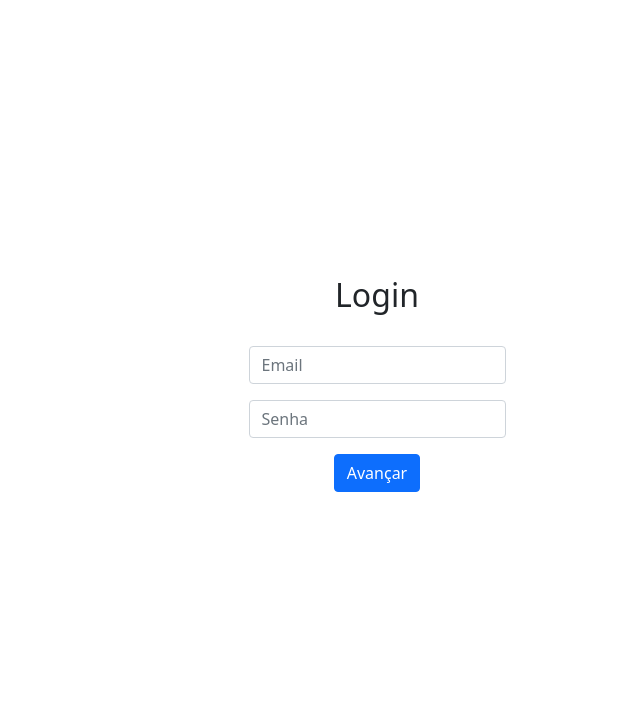
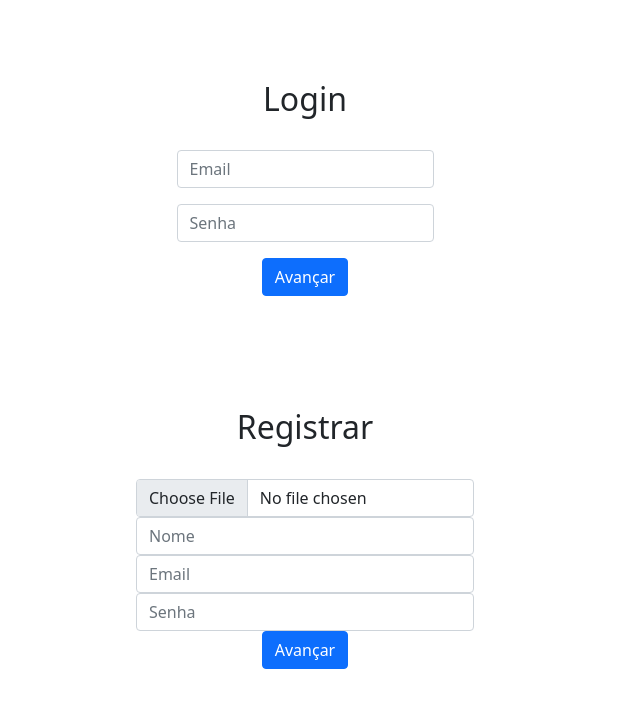
Before and after one commit to RodrigoDoprado/my-app-dashboard, a React (Create React App) app: page /login in a window 1280 px wide. Shown: the top 708 px of the page, without its empty margins (335-975 px from the left). Built offline with nearby package versions, Linux system fonts and the light colour scheme.

Commit message:
menssage  e alert

```diff
--- a/src/pages/auth/login.css
+++ b/src/pages/auth/login.css
@@ -1,4 +1,6 @@
  .card{
+
+    margin-top: 5rem;
     width: 100%;
     border: none;
     text-align: center;
--- a/src/pages/auth/login.tsx
+++ b/src/pages/auth/login.tsx
@@ -4,6 +4,7 @@ import { useNavigate } from "react-router-dom";
 import { toast } from "react-toastify";
 import { Api } from "../../service";
 import "./login.css";
+import Register from "./register";
 
 const initialState = {
     email: "",
@@ -26,14 +27,11 @@ export default function Login() {
     const loginUser = async (data: { email: string; password: string; }) => {
         try {
             const response = await Api.post("/account/login", data);
-            if (response.status === 200) {
+
             toast.success(response.data);
             setTimeout(() => navegate("/"), 500);
-            }
-
-            alert(toast.error(response.data));
         } catch (error) {
-            alert("Error Conexão com a API")
+            alert(error);
         }
     }
     const handleSubmit = (e: { preventDefault: () => void; }) => {
@@ -55,8 +53,7 @@ export default function Login() {
     return (
         <>
             <Helmet><title>Login</title></Helmet>
-            <section className="resume-section" >
-                <div className="resume-section-content">
+
             <div className="container">
                 <div className="row">
                     <div className="col-sm">
@@ -104,12 +101,13 @@ export default function Login() {
                                     </div>
                                 </form>
                             </div>
+                            <div className="col-sm">
+                                <Register />
                             </div>
                         </div>
                     </div>
                 </div>
             </div>
-            </section>
         </>
     )
 }
--- a/src/pages/auth/register.tsx
+++ b/src/pages/auth/register.tsx
@@ -25,9 +25,14 @@ export default function Register() {
     };
 
     const addUser = async (data: { avatar: string; name: string; email: string; password: string; }) => {
-        const response = await Api.post("/account/create", data);
-        if (response.status === 200) {
+        try {
+            const response = await Api.post("/account/create", data);
+
             toast.success(response.data);
+            alert("User cadastrado com Sucesso")
+            setTimeout(() => navegate("/"), 500);
+        } catch (error) {
+            alert(error);
         }
     }
 
```
Lines whose indentation alone changed are shown as unchanged.
